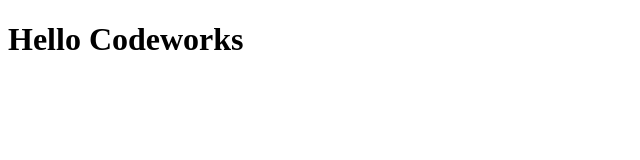
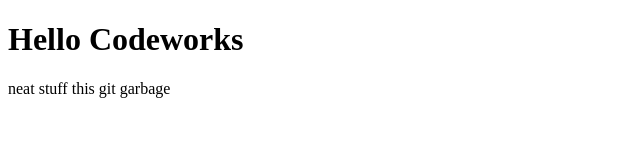
Before and after one commit to carissamorrow/day-1, a plain HTML site: page index.html in a window 1280 px wide. Shown: the whole page, without its empty margins (0-640 px from the left). Drawn offline with Linux system fonts and the light colour scheme.

Commit message:
added paragraph

```diff
--- a/index.html
+++ b/index.html
@@ -10,6 +10,7 @@
 
 <body>
   <h1>Hello Codeworks</h1>
+  <p> neat stuff this git garbage</p>
 </body>
 
 </html>
```
